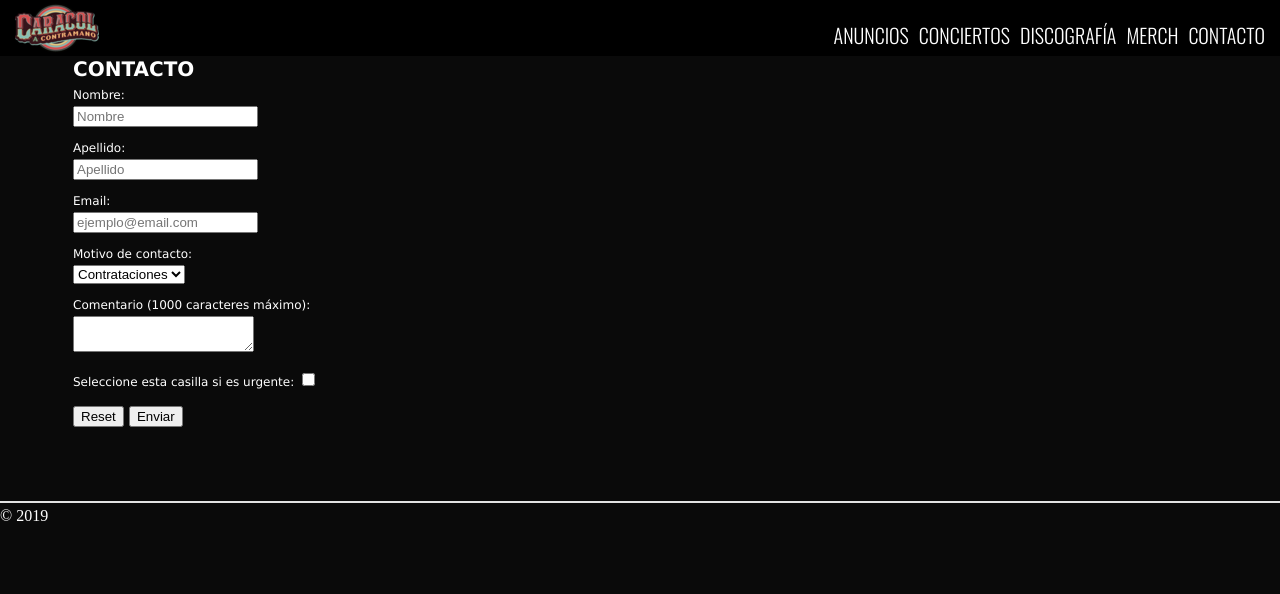
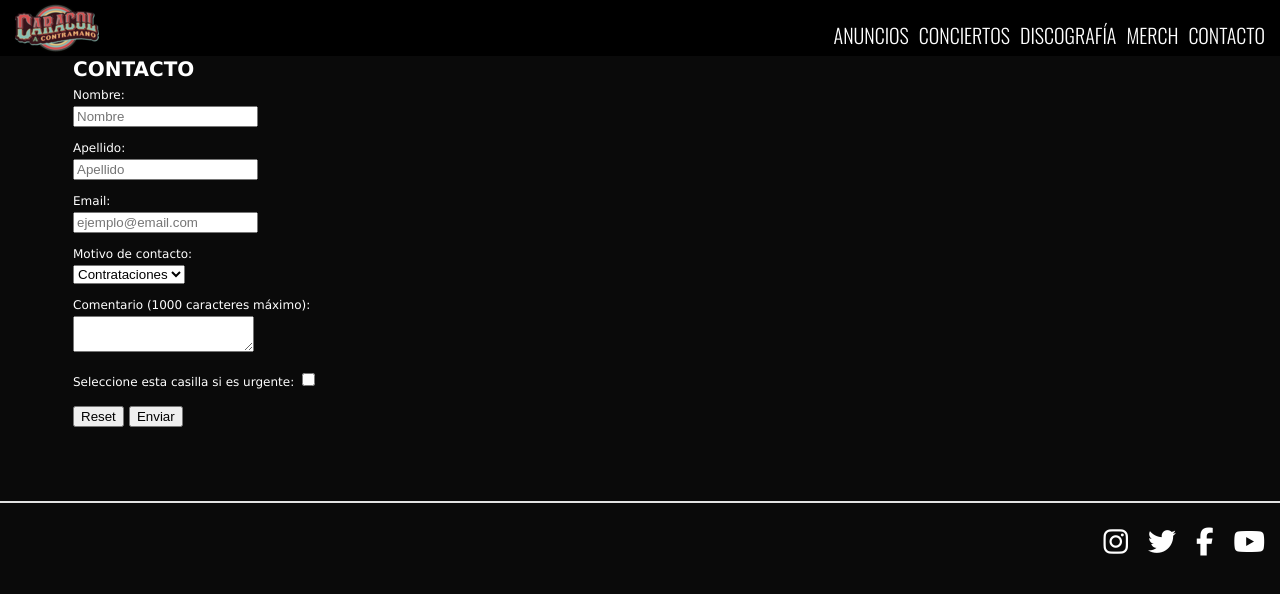
Before and after one commit to FrancoBonomo/ProyectoCoderHouse, a plain HTML site: page contacto.html in a window 1280 px wide. Drawn offline with nearby package versions, Linux system fonts and the light colour scheme.

Commit message:
Agregado FontAwesome y mejoras en el footer.

```diff
--- a/contacto.html
+++ b/contacto.html
@@ -12,8 +12,10 @@
     <link rel="stylesheet" href="css/reset.css" />
     <link rel="stylesheet" href="css/general.css" />
 	<title>Contacto - Caracol a contramano</title>
+    <script src="https://kit.fontawesome.com/ebce8412ea.js" crossorigin="anonymous"></script>
 </head>
 <body>
+<div id="container">
     <header>
         <nav>
             <a href="index.html"><img src="imagenes/caracol-logo.png" id="logomenu"></a>
@@ -60,8 +62,22 @@
       </fieldset>
     </form>
 	</main>
-	<footer>
-		© 2019
-	</footer>
+    <footer>
+    <ul>
+      <li>
+        <a href="https://www.youtube.com/channel/UCItIYNFAtL8D4BzCQsN335A" target="_blank"><i class="fab fa-youtube fa-2x"></i></a>
+      </li>
+      <li>
+        <a href="https://www.facebook.com/cacontramano" target="_blank"><i class="fab fa-facebook-f fa-2x"></i></i></a>
+      </li>
+      <li>
+        <a href="https://twitter.com/cacontramano" target="_blank"><i class="fab fa-twitter fa-2x"></i></a>
+      </li>
+      <li>
+        <a href="https://www.instagram.com/caracolacontramano/" target="_blank"><i class="fab fa-instagram fa-2x"></i></a>
+      </li>
+    </ul>
+    </footer>
+</div>
 </body>
 </html>
--- a/css/general.css
+++ b/css/general.css
@@ -14,11 +14,6 @@ article{
 body{
 	background-color: rgb(10, 10, 10);
 	color: rgb(255, 255, 255);
-}
-
-footer {
-	border-top: 2px solid rgb(226, 226, 226);
-	padding: 5px 0px;
 }
 
 h2,h3,h4,h5,h6{
@@ -76,6 +71,26 @@ ul{
 	font-size: 14px;
 	font-weight: 300;
 	margin: 10px auto;
+}
+
+/* footer */
+
+footer {
+	border-top: 2px solid rgb(226, 226, 226);
+	padding: 5px 0px;
+}
+
+footer ul{
+	margin-right: 5px;
+}
+
+footer ul li{
+	float: right;
+	margin: 10px;
+}
+
+.fab{
+	color: #fff;
 }
 
 /* Barra nav */
```
Also changed, not shown: anuncios.html (+18 -2 lines), conciertos.html (+19 -3 lines), discografia.html (+19 -3 lines), index.html (+19 -3 lines), merch.html (+19 -3 lines).
